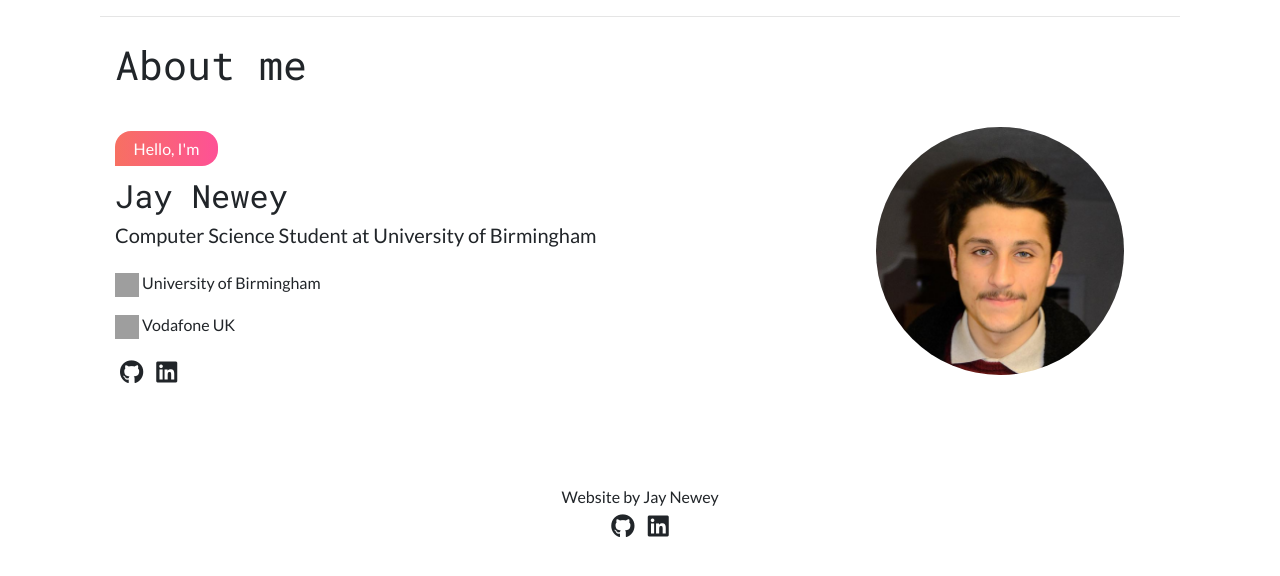
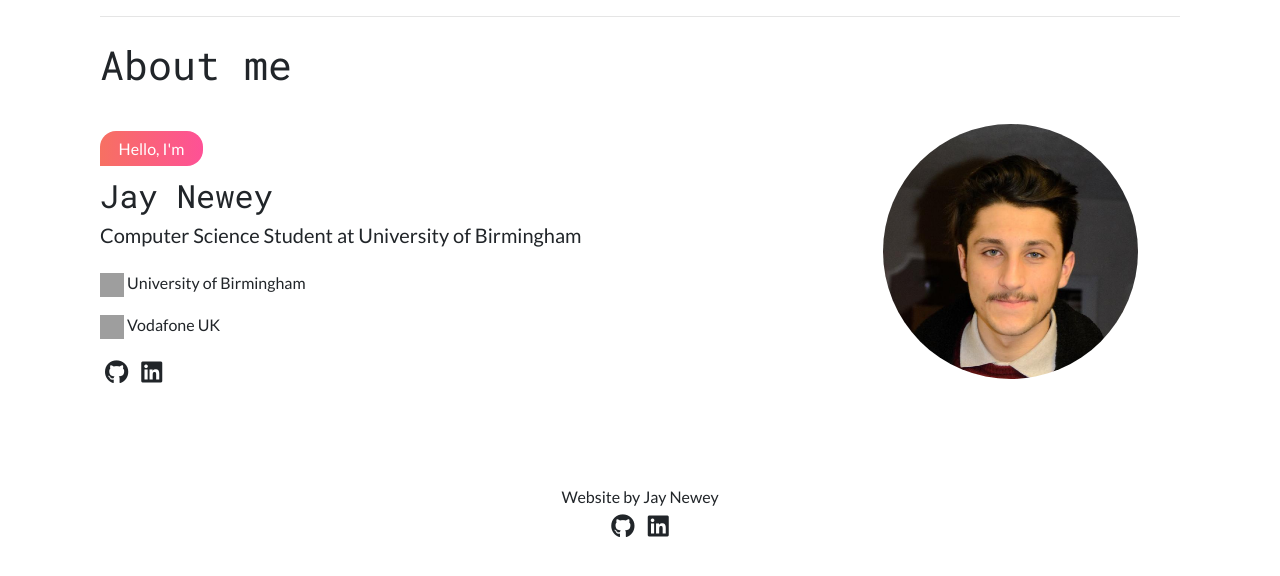
Before and after one commit to jaynewey/my-first-blog, a Django app: template blog/templates/blog/about.html in a window 1280 px wide. Shown: the part 120-696 px from the top of the page. Run offline with Django 3.2, Linux system fonts and the light colour scheme; the template is opened without the code that fills it, so the values that code supplies are empty; some libraries are stand-ins or nearby versions; grey boxes are pictures that could not be loaded.

Commit message:
Fix alignment issue

```diff
--- a/blog/templates/blog/about.html
+++ b/blog/templates/blog/about.html
@@ -3,7 +3,7 @@
 
 {% block content %}
 
-<div class="container pb-5" data-aos="fade-up">
+<div class="pb-5">
     <h1 class="my-4">About me</h1>
     <div class="row flex-md-row-reverse">
         <div class="col-sm-4 text-center my-auto">
@@ -33,7 +33,7 @@
     </div>
 </div>
 {% if projects %}
-<div class="container py-5" data-aos="fade-up">
+<div class="py-5">
 <h1 class="my-4 heading-line">Projects</h1>
     <p class="mb-4">Lastest projects from GitHub</p>
     <div class="card-deck">
@@ -58,7 +58,7 @@
 </div>
 {% endif %}
 {% if posts %}
-<div class="container py-5" data-aos="fade-up">
+<div class="py-5">
     <h1 class="my-4">Blog</h1>
     <p class="mb-4">Latest posts from the blog</p>
     {% for post in posts %}
```
